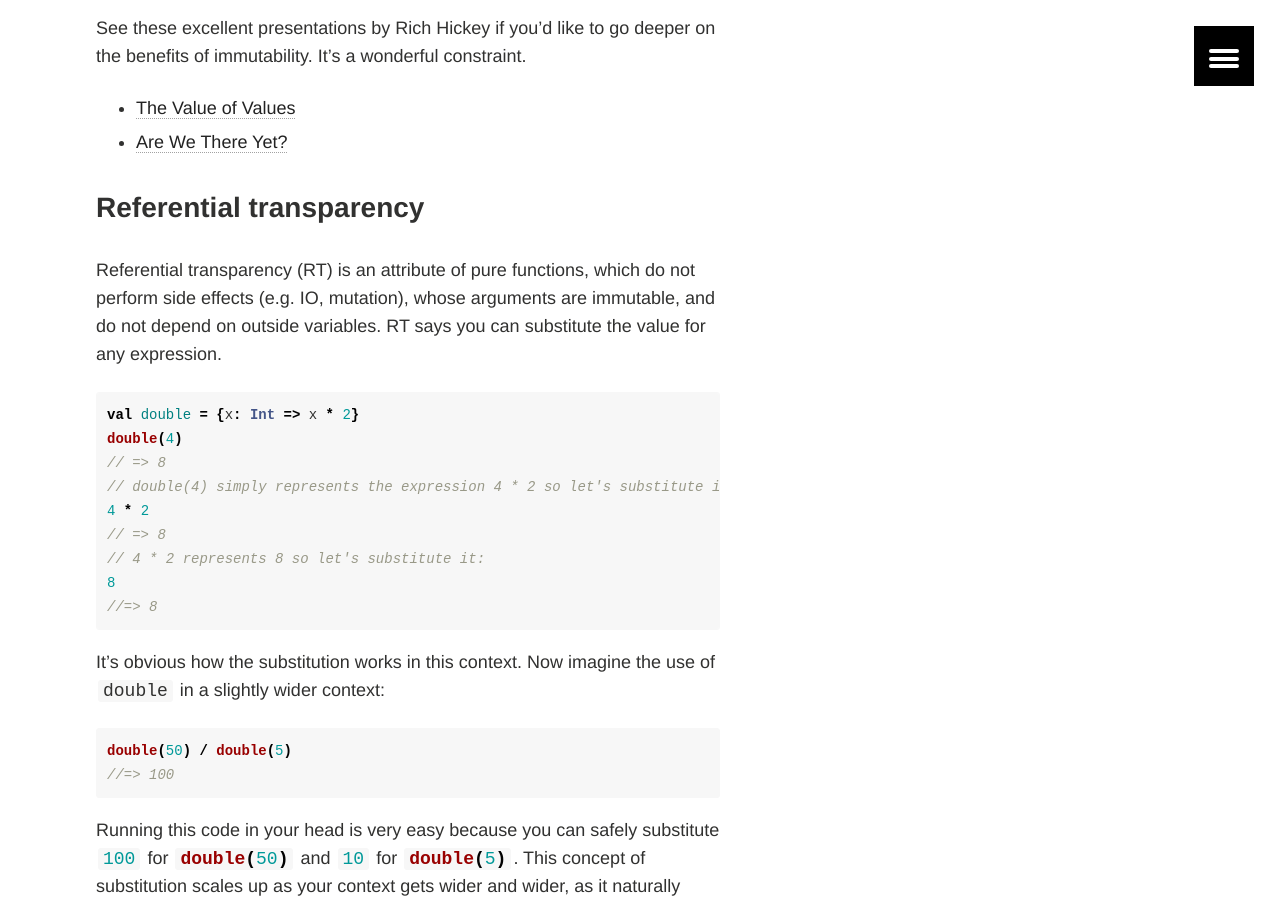
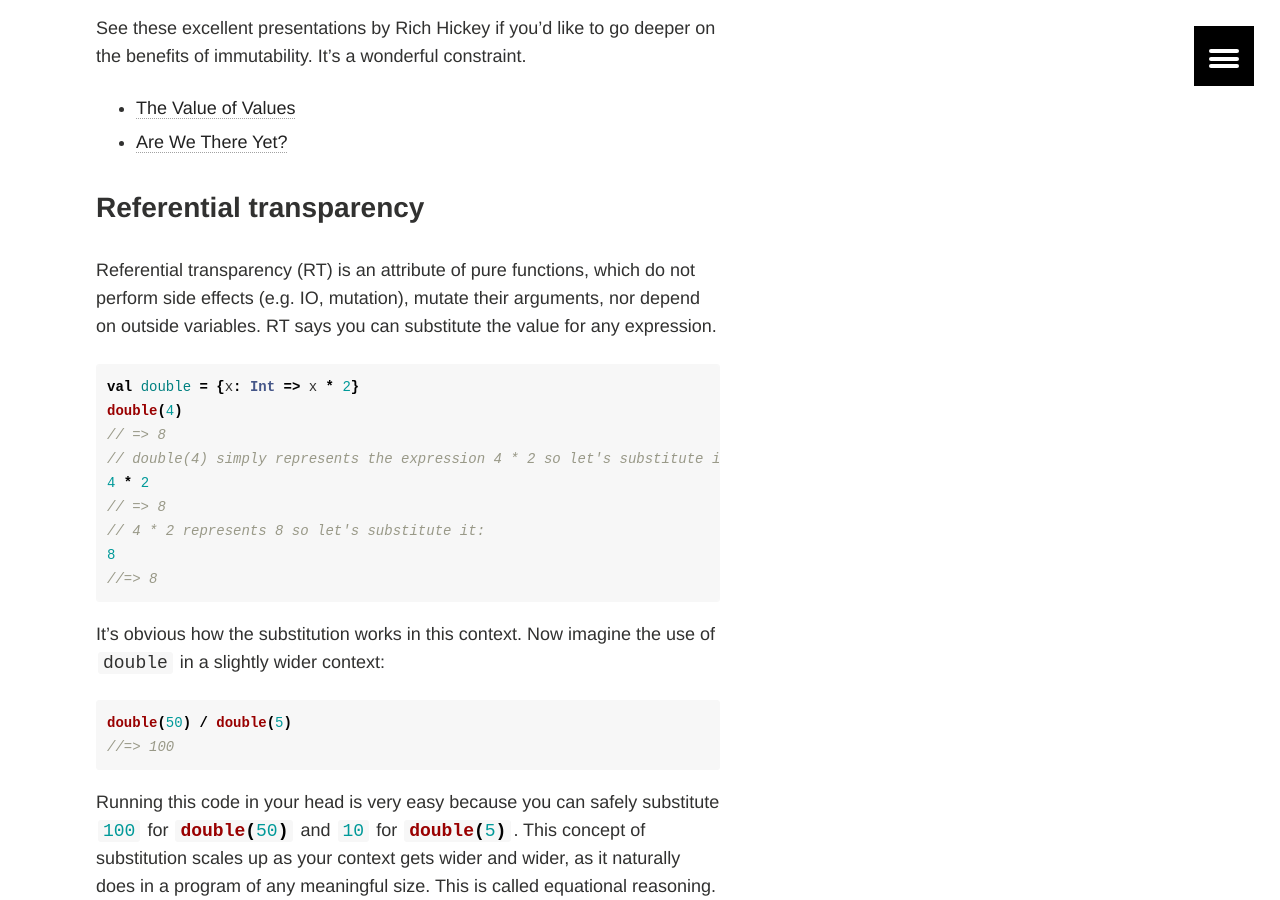
Before and after one commit to devth/devth.github.com, a Jekyll site: the page built from _posts/2015-01-30-beautiful-constraint.md, in a window 1280 px wide and 900 px high, scrolled down 3420 px. Built offline with Jekyll 4.4.1, drawn with Linux system fonts in a browser that asks for light colours; Markdown is read by kramdown in place of the engine named in the settings; comment, search, counter and statistics services are not loaded.

Commit message:
Slightly improve constraint grammar

````diff
--- a/_posts/2015-01-30-beautiful-constraint.md
+++ b/_posts/2015-01-30-beautiful-constraint.md
@@ -113,9 +113,8 @@ the benefits of immutability. It's a wonderful constraint.
 ### Referential transparency
 
 Referential transparency (RT) is an attribute of pure functions, which do not
-perform side effects (e.g. IO, mutation), whose arguments are immutable, and do
-not depend on outside variables. RT says you can substitute the value for any
-expression.
+perform side effects (e.g. IO, mutation), mutate their arguments, nor depend on
+outside variables. RT says you can substitute the value for any expression.
 
 ```scala
 val double = {x: Int => x * 2}
@@ -144,7 +143,7 @@ substitution scales up as your context gets wider and wider, as it naturally
 does in a program of any meaningful size. This is called equational reasoning.
 RT gives you the ability to reason locally in a small context instead of having
 to worry about who is mutating what or where unpredictable values are coming
-from.  It also makes functions more testable, composable, and parallelizable.
+from. It also makes functions more testable, composable, and parallelizable.
 
 
 ## Constraint as freedom
````
